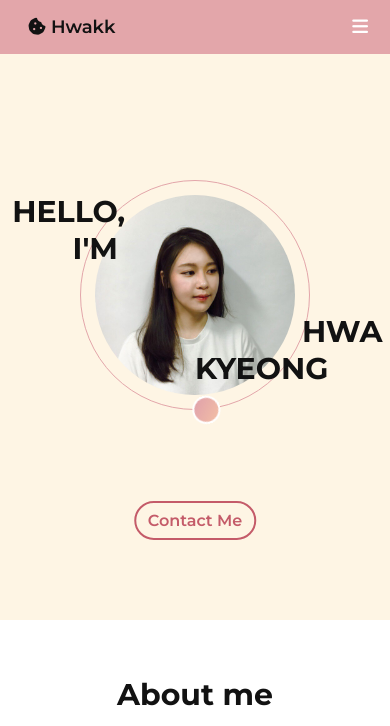
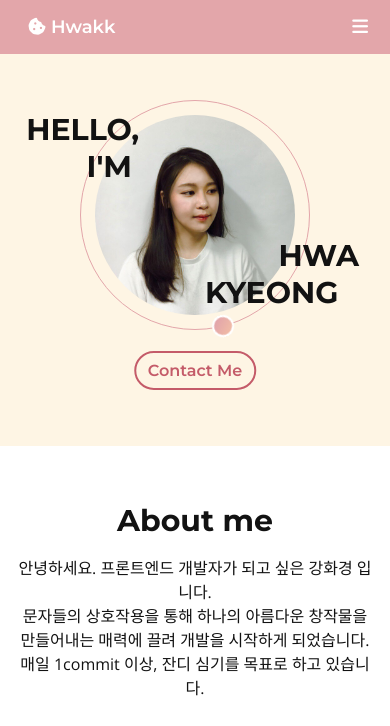
Before and after one commit to hwakk/hwakk.github.io, a plain HTML site: page index.html in a window 390 px wide. Shown: the top 726 px of the page. Drawn offline with nearby package versions, Linux system fonts and the light colour scheme.

Commit message:
feat: home 반응형 스타일 추가

```diff
--- a/style.css
+++ b/style.css
@@ -131,7 +131,6 @@ em {
   justify-content: space-between;
   background-color: transparent;
   align-items: center;
-  /* color: var(--color-white); */
   padding: 16px;
   transition: all var(--animation-duration-3) ease-in-out;
   z-index: 1;
@@ -191,7 +190,6 @@ em {
   position: relative;
   padding: 40px;
   padding-top: 120px;
-  /* background: url(images/home-background2.png) no-repeat 50% 0 / auto; */
   background-color: var(--color-yellow);
 }
 
@@ -204,8 +202,8 @@ em {
 #home .home__container .home__avatar {
   position: absolute;
   top: 0;
-  right: 50%;
-  transform: translateX(50%);
+  left: 50%;
+  transform: translateX(-50%);
   display: flex;
   justify-content: center;
   align-items: center;
@@ -242,7 +240,7 @@ em {
   display: block;
   top: 0;
   left: 50%;
-  transform: translate(50%, -12px);
+  transform: translate(-50%, -14px);
   width: 28px;
   height: 28px;
   border-radius: 50%;
@@ -294,8 +292,8 @@ em {
 
 #home .home__container .home__avatar .home__name {
   bottom: 0;
-  right: 50%;
-  transform: translate(100%, -22px);
+  left: 50%;
+  transform: translateY(-22px);
 }
 
 #home .home__container .home__avatar .home__name > span {
@@ -303,7 +301,7 @@ em {
 }
 
 #home .home__container .home__avatar .home__name > span:first-of-type {
-  margin-left: 107px;
+  margin-left: 55%;
 }
 
 @keyframes blink {
@@ -833,6 +831,11 @@ em {
     padding: 16px;
   }
 
+  #navbar .navbar__logo i,
+  #navbar .navbar__logo a {
+    color: var(--color-white);
+  }
+
   #navbar .navbar__menu {
     flex-direction: column;
     text-align: center;
@@ -845,7 +848,12 @@ em {
   }
 
   #home {
-    padding-top: 180px;
+    padding: 16px;
+    padding-top: 100px;
+  }
+
+  #home .home__container {
+    height: 330px;
   }
 
   #home .home__container .home__avatar {
@@ -856,6 +864,20 @@ em {
   #home .home__container .home__avatar img {
     width: 200px;
     height: 200px;
+  }
+
+  #home .home__container .home__circle > span {
+    transform: translateY(-11px);
+    width: 22px;
+    height: 22px;
+  }
+
+  #home .home__container .home__avatar .home__title {
+    transform: translate(-56px, 10px);
+  }
+
+  #home .home__container .home__avatar .home__name {
+    transform: translate(10px, -18px);
   }
 
   .section {
```
Also changed, not shown: images/home-background2.png (deleted).
